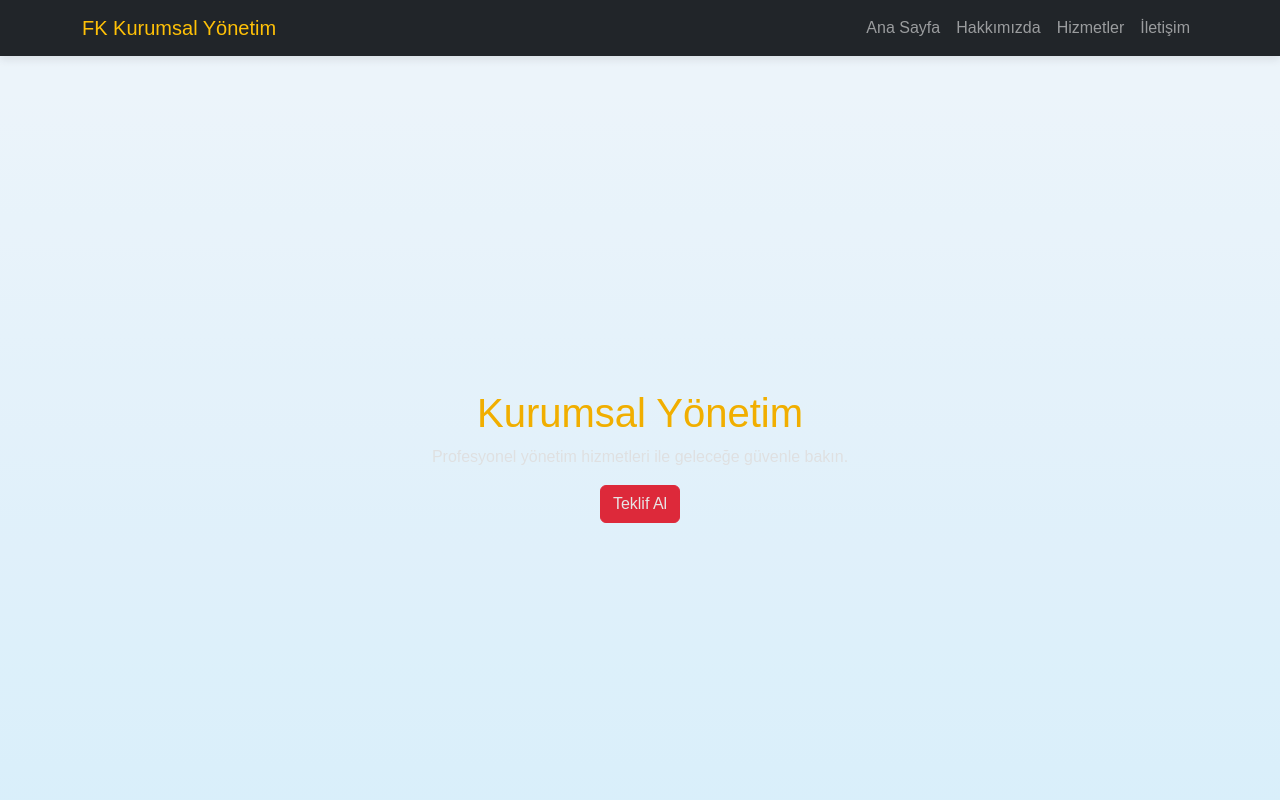
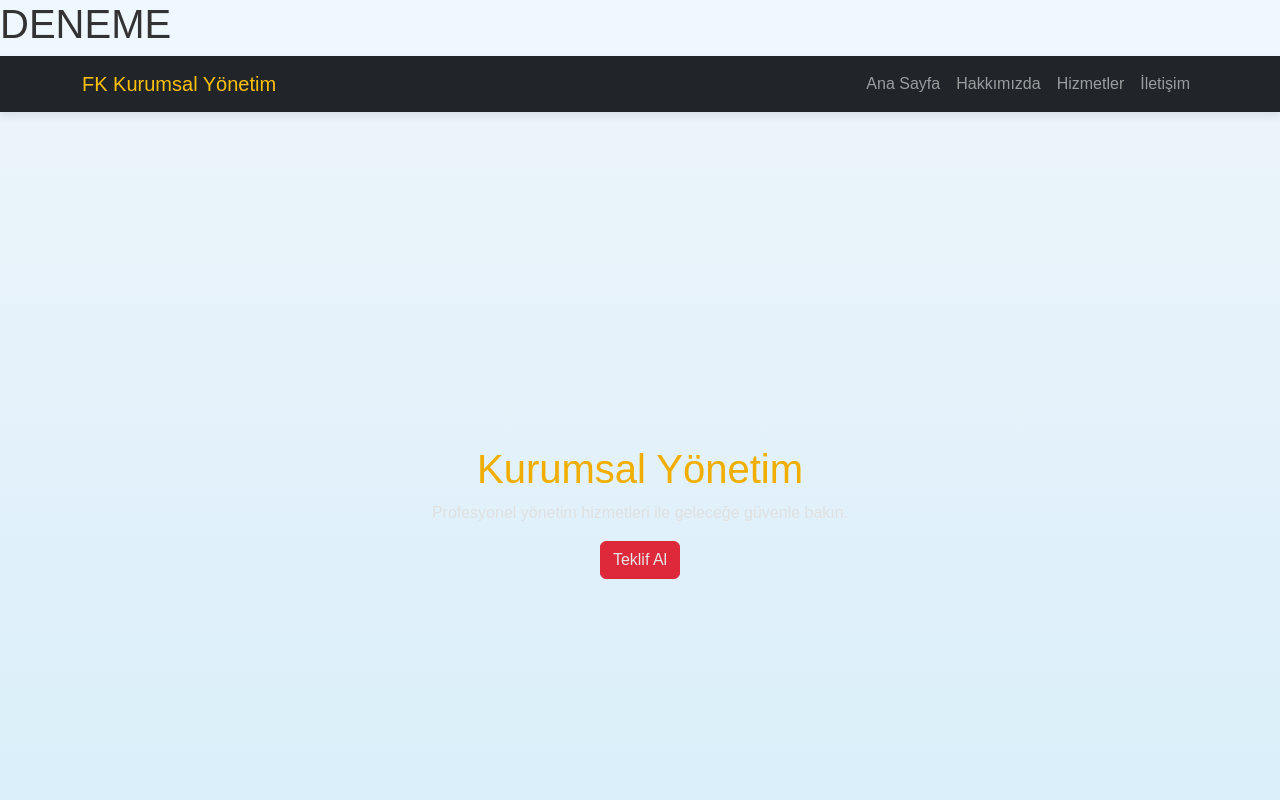
Before and after one commit to 123162/website, a plain HTML site: page index.html in a window 1280 px wide. Shown: the top 800 px of the page. Drawn offline with nearby package versions, Linux system fonts and the light colour scheme.

Commit message:
Update index.html
deneme yapıyorum

```diff
--- a/index.html
+++ b/index.html
@@ -10,6 +10,7 @@
 <body>
 
     <!-- NAVBAR -->
+     <h1>DENEME</h1>
     <nav class="navbar navbar-expand-lg navbar-dark bg-dark">
         <div class="container">
             <a class="navbar-brand text-warning" href="#">FK Kurumsal Yönetim</a>
```
